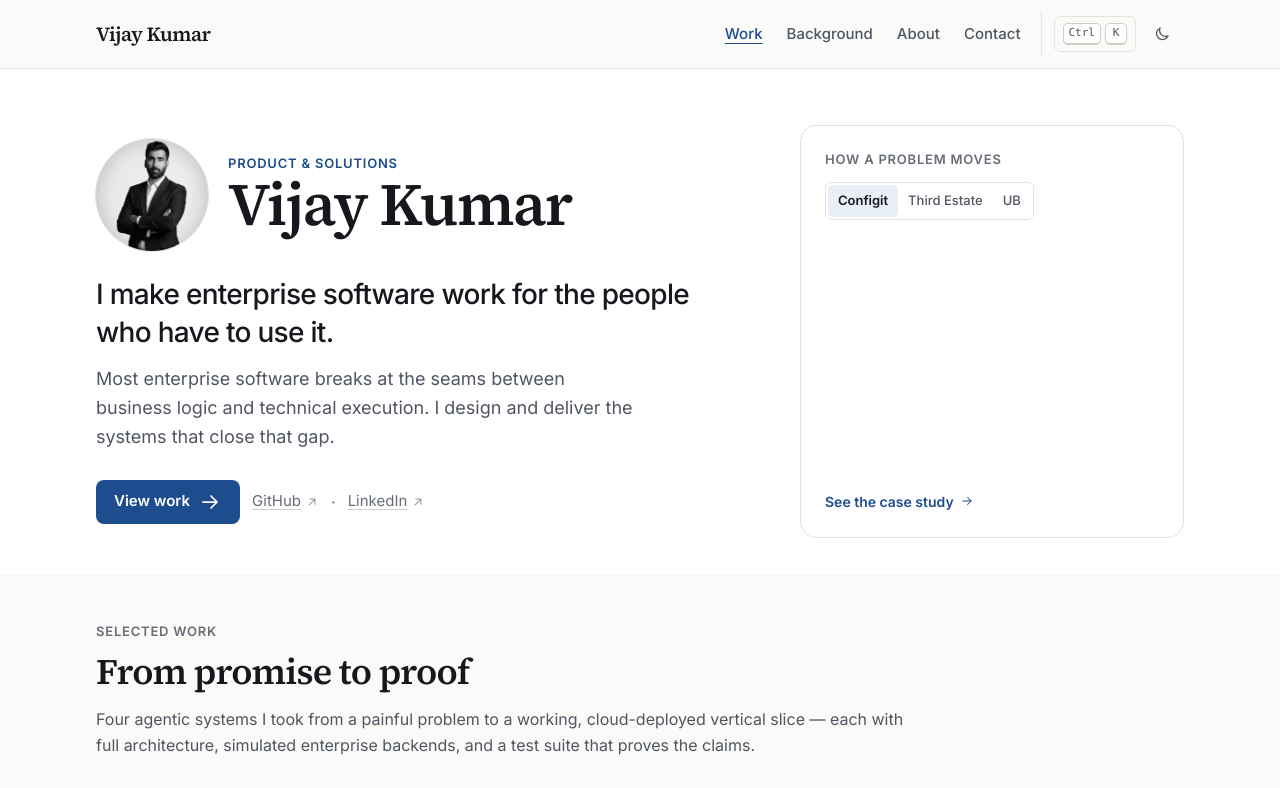
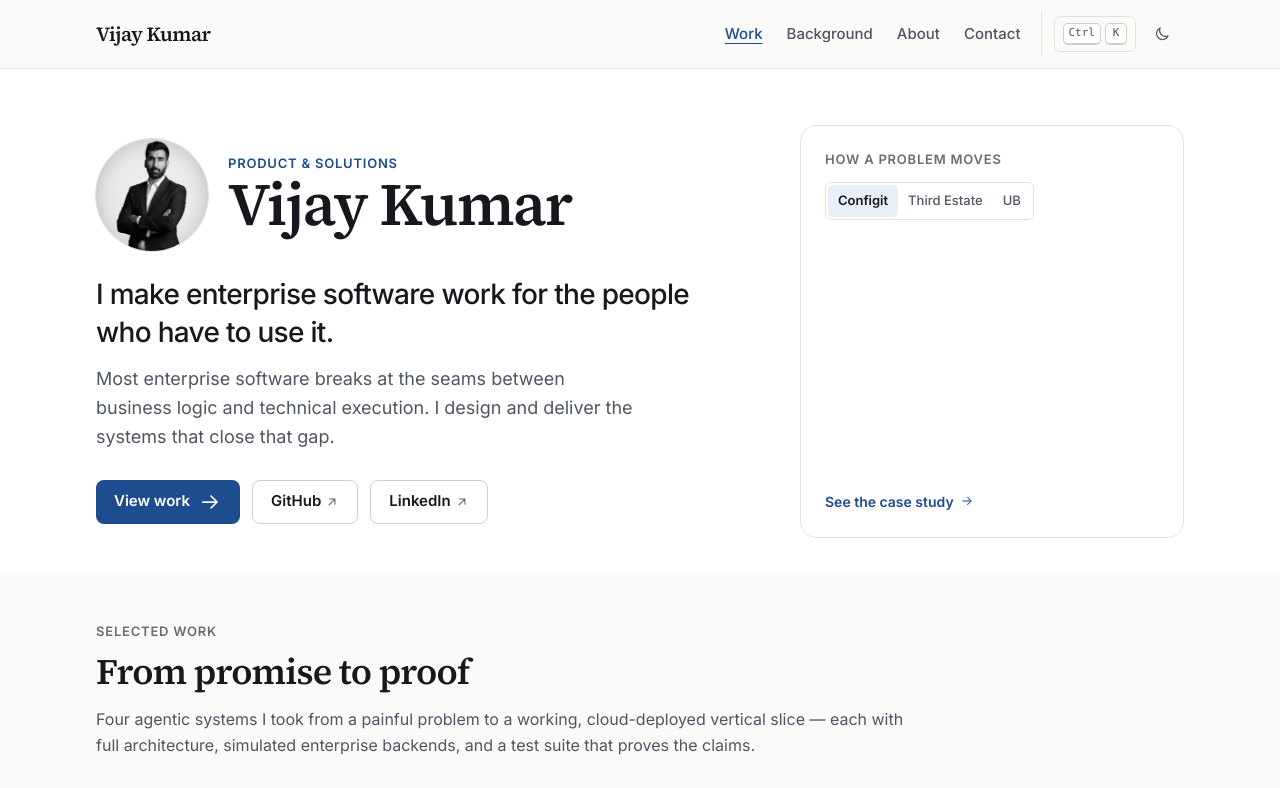
Before and after one commit to Vijay353/Portfolio3, a Next.js app: page / in a window 1280 px wide. Shown: the top 788 px of the page. Built offline with nearby package versions, Linux system fonts and the light colour scheme; no server answers.

Commit message:
Style hero GitHub and LinkedIn links as secondary buttons
🤖 Generated with Codebuff
Co-Authored-By: Codebuff <noreply@codebuff.com>

```diff
--- a/src/components/Hero.tsx
+++ b/src/components/Hero.tsx
@@ -52,11 +52,10 @@ export function Hero({ lens }: { lens: Lens }) {
               View work
               <ArrowRight className="nudge size-6" />
             </a>
-            <SmartLink href={site.github} track="github_click" trackLabel="hero" className="link text-[0.9375rem] text-subtle">
+            <SmartLink href={site.github} track="github_click" trackLabel="hero" className="btn btn-secondary">
               GitHub
             </SmartLink>
-            <span aria-hidden className="text-subtle">·</span>
-            <SmartLink href={site.linkedin} track="linkedin_click" trackLabel="hero" className="link text-[0.9375rem] text-subtle">
+            <SmartLink href={site.linkedin} track="linkedin_click" trackLabel="hero" className="btn btn-secondary">
               LinkedIn
             </SmartLink>
           </div>
```
